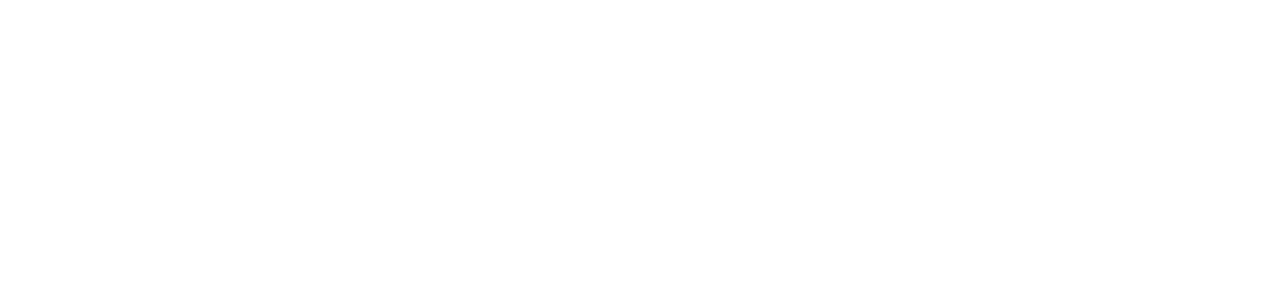
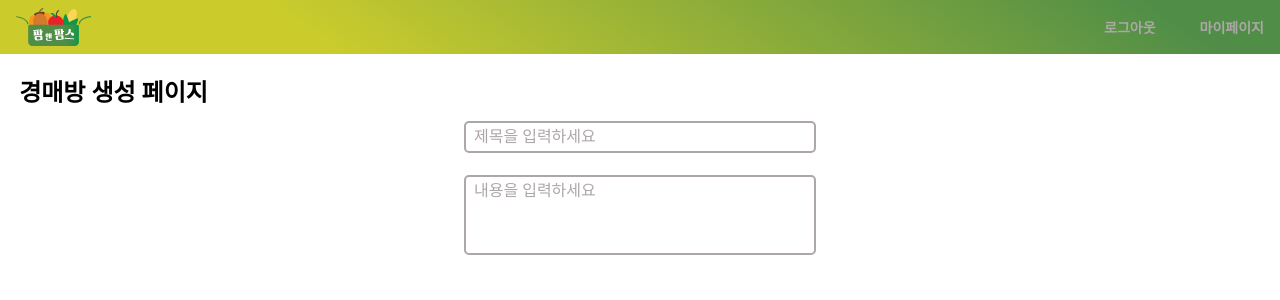
Before and after one commit to seonghun0828/farmNfarms, a React (Create React App) app in the folder frontend/: page /create in a window 1280 px wide. Before the commit this address had no page. Shown: the top 300 px of the page. Built offline with nearby package versions, Linux system fonts and the light colour scheme.

Commit message:
[feat] Front : add Textarea and CreateAuctionRoom

```diff
--- a/frontend/src/App.js
+++ b/frontend/src/App.js
@@ -5,6 +5,7 @@ import Join from './components/pages/Join'
 import VideoRoomComponent from './components/auction/VideoRoomComponent'
 import { ThemeProvider } from "styled-components"
 import theme from './common/theme'
+import CreateAuctionRoom from "./components/pages/CreateAuctionRoom"
 
 function App() {
   return (
@@ -16,6 +17,7 @@ function App() {
             <Route path="/login" element={<Login />} />
             <Route path="/join" element={<Join />} />
             <Route path="/room" element={<VideoRoomComponent/>}/>
+            <Route path="/create" element={<CreateAuctionRoom />} />
           </Routes>
         </BrowserRouter>
       </ThemeProvider>
--- /dev/null
+++ b/frontend/src/components/atoms/Textarea/index.jsx
@@ -0,0 +1,35 @@
+import React from 'react';
+import styled from 'styled-components';
+
+const StyledTextarea = styled.textarea`
+    width: 100%;
+    height: ${({height}) => height}rem;
+    padding: 0 0.5rem;
+    border: 2px solid ${({theme}) => theme.colors.gray2};
+    border-radius: 5px;
+    font-size: ${({theme}) => theme.fontSizes.md};
+    font-weight: ${({theme}) => theme.fontWeights.normal};
+    resize: none;
+    ::placeholder {
+        color: ${({theme}) => theme.colors.gray2};
+    }
+`
+
+const Textarea = ({children, name, setValue, ...rest}) => {
+  const handleChange = (e) => {
+    setValue &&
+    setValue(inputs => ({
+      ...inputs,
+      [name]: e.target.value,
+    }));
+  }
+  return (
+    <StyledTextarea {...rest} />
+  );
+}
+
+Textarea.defaultProps = {
+  height: 3
+};
+
+export default Textarea;
--- /dev/null
+++ b/frontend/src/components/pages/CreateAuctionRoom/index.jsx
@@ -0,0 +1,50 @@
+import React from 'react';
+import RoomCard from '../../molecules/RoomCard';
+import logo from '../../../assets/로고.svg';
+import styled from 'styled-components';
+import Navbar from '../../molecules/Navbar';
+import SearchBar from '../../molecules/SearchBar';
+import Text from '../../atoms/Text';
+import Button from '../../atoms/Button';
+import RoomDetailModal from '../../molecules/RoomDetailModal';
+import Carousel from '../../molecules/Carousel';
+import Input from '../../atoms/Input';
+import Textarea from '../../atoms/Textarea';
+
+const StyledCreateAuctionRoom = styled.div``;
+
+const PageBody = styled.div`
+    padding: 1.2rem;
+`;
+const TextInputs = styled.div`
+    ${({theme}) => theme.flex.columnCenter}
+    justify-content: space-around;
+    height: 10rem;
+`
+const StyledInput = styled.div`
+    width: 22rem;
+`
+const StyledTextarea = styled.div`
+    width: 22rem;
+`;
+
+const CreateAuctionRoom = () => {
+  return (
+    <StyledCreateAuctionRoom>
+      <Navbar url={logo} isLogin imgSize="xs" fontSize="sm" mode="graytext" />
+      <PageBody>
+        <Text weight='bold' fontSize='xxxl'>경매방 생성 페이지</Text>
+        <TextInputs>
+            <StyledInput>
+                <Input height='2' placeholder='제목을 입력하세요' />
+            </StyledInput>
+            <StyledTextarea>
+                <Textarea height='5' placeholder='내용을 입력하세요' />
+            </StyledTextarea>
+        </TextInputs>
+      </PageBody>
+    </StyledCreateAuctionRoom>
+  );
+};
+
+export default CreateAuctionRoom;
```
